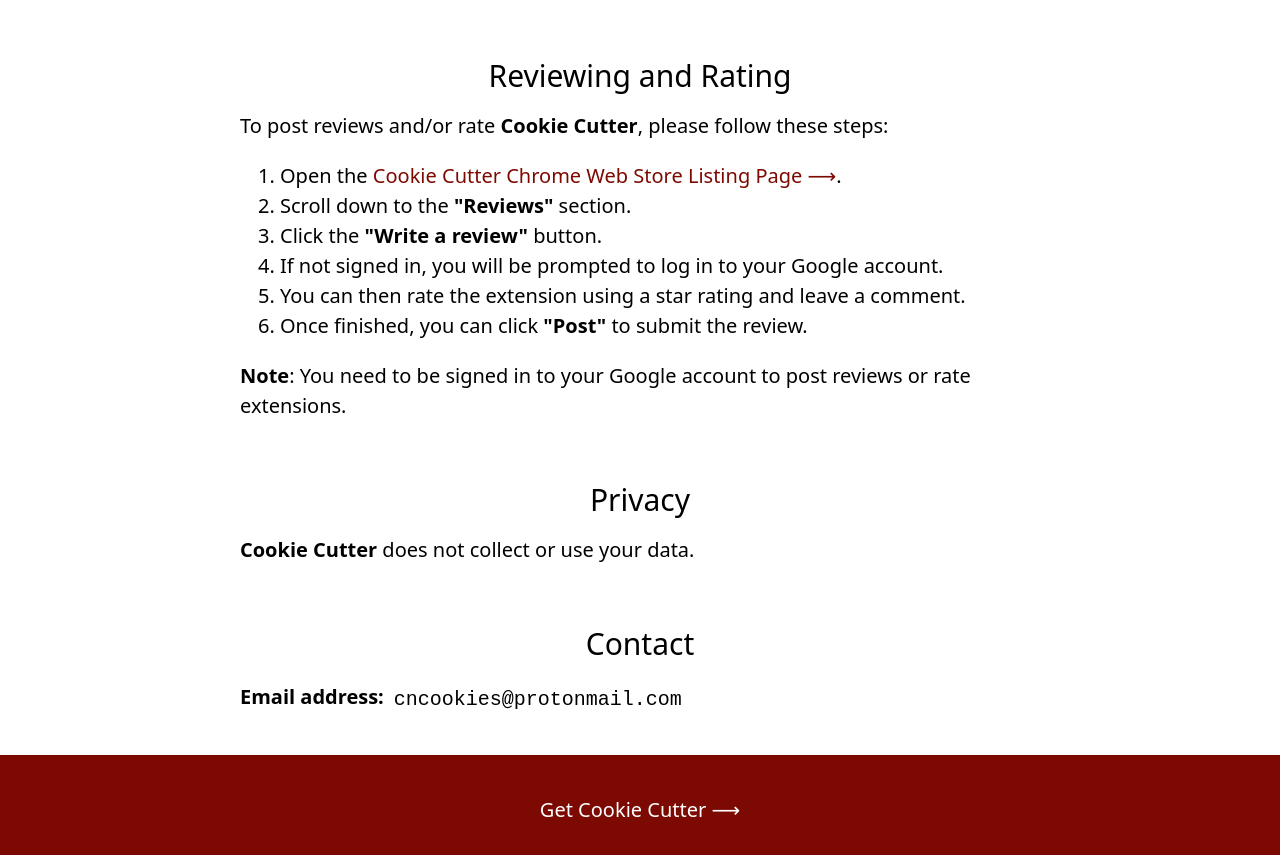
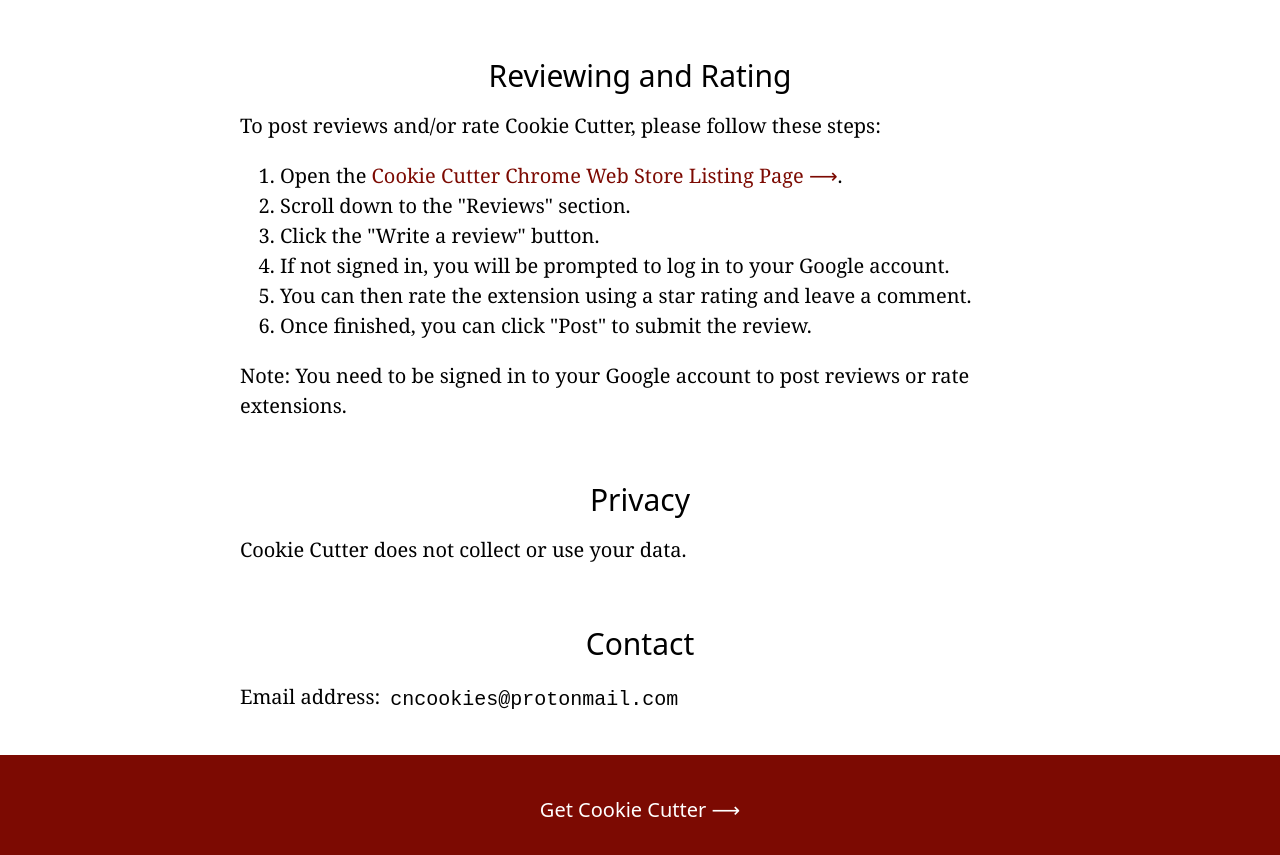
Before and after one commit to chrisnajman/cookie-cutter-chrome-extension, a plain HTML site: page index.html in a window 1280 px wide. Shown: the part 1731-2586 px from the top of the page. Drawn offline with Linux system fonts and the light colour scheme.

Commit message:
Changed body text to serif. Removed strong and bold

```diff
--- a/index.css
+++ b/index.css
@@ -77,10 +77,6 @@ svg {
     display: block;
     fill: white;
 }
-b,
-strong {
-    font-weight: 600;
-}
 
 button {
     all: unset;
@@ -139,6 +135,12 @@ button {
     & a {
         color: var(--main-link);
     }
+
+    & p,
+    & li,
+    & dt {
+        font-family: Georgia, "Times New Roman", Times, serif;
+    }
 }
 
 .image-box {
@@ -160,10 +162,6 @@ button {
     flex-wrap: wrap;
     align-items: center;
     gap: 0.625rem;
-
-    & dt {
-        font-weight: 600;
-    }
 
     & dd {
         font-family: "Courier New", Courier, monospace;
--- a/index.html
+++ b/index.html
@@ -31,15 +31,15 @@
             </svg>
         </div>
         <a href="https://chromewebstore.google.com/detail/cookie-cutter/icgllmbnibhidhomooanjfbpgjohjamh"
-            target="_blank" rel="noopener noreferrer">Get Cookie Cutter</a>
+            target="_blank" rel="noopener noreferrer" title="Opens in a new browser window">Get Cookie Cutter</a>
     </header>
     <main class="main" id="main-content">
         <section class="container flow">
             <h1>Overview</h1>
-            <p><b>Cookie Cutter</b> is a simple and efficient Chrome extension designed to clear cookies for the current
+            <p>Cookie Cutter is a simple and efficient Chrome extension designed to clear cookies for the current
                 tab. With one click, it removes all first-party cookies for the
                 active site. You can then go on to refresh your session. </p>
-            <p>Please note, <b>Cookie Cutter</b>
+            <p>Please note, Cookie Cutter
                 does not delete third-party cookies, making it suitable for users who want control over cookies without
                 disrupting other browsing data.</p>
         </section>
@@ -78,18 +78,19 @@
 
         <section class="container flow">
             <h2>Reviewing and Rating</h2>
-            <p>To post reviews and/or rate <b>Cookie Cutter</b>, please follow these steps:</p>
+            <p>To post reviews and/or rate Cookie Cutter, please follow these steps:</p>
             <ol>
                 <li>Open the <a
                         href="https://chromewebstore.google.com/detail/cookie-cutter/icgllmbnibhidhomooanjfbpgjohjamh"
-                        target="_blank" rel="noopener noreferrer">Cookie Cutter Chrome Web Store Listing Page</a>.</li>
-                <li>Scroll down to the <strong>"Reviews"</strong> section.</li>
-                <li>Click the <strong>"Write a review"</strong> button.</li>
+                        target="_blank" rel="noopener noreferrer" title="Opens in a new browser window">Cookie Cutter
+                        Chrome Web Store Listing Page</a>.</li>
+                <li>Scroll down to the "Reviews" section.</li>
+                <li>Click the "Write a review" button.</li>
                 <li>If not signed in, you will be prompted to log in to your Google account.</li>
                 <li>You can then rate the extension using a star rating and leave a comment.</li>
-                <li>Once finished, you can click <strong>"Post"</strong> to submit the review.</li>
+                <li>Once finished, you can click "Post" to submit the review.</li>
             </ol>
-            <p><strong>Note</strong>: You need to be signed in to your Google account to post reviews or rate
+            <p>Note: You need to be signed in to your Google account to post reviews or rate
                 extensions.
             </p>
         </section>
@@ -97,7 +98,7 @@
 
         <section class="container flow">
             <h2>Privacy</h2>
-            <p><b>Cookie Cutter</b> does not collect or use your data.</p>
+            <p>Cookie Cutter does not collect or use your data.</p>
         </section>
 
         <section class="container flow">
@@ -112,7 +113,7 @@
 
     <footer class="footer">
         <a href="https://chromewebstore.google.com/detail/cookie-cutter/icgllmbnibhidhomooanjfbpgjohjamh"
-            target="_blank" rel="noopener noreferrer">Get Cookie Cutter</a>
+            target="_blank" rel="noopener noreferrer" title="Opens in a new browser window">Get Cookie Cutter</a>
     </footer>
 </body>
 
```
